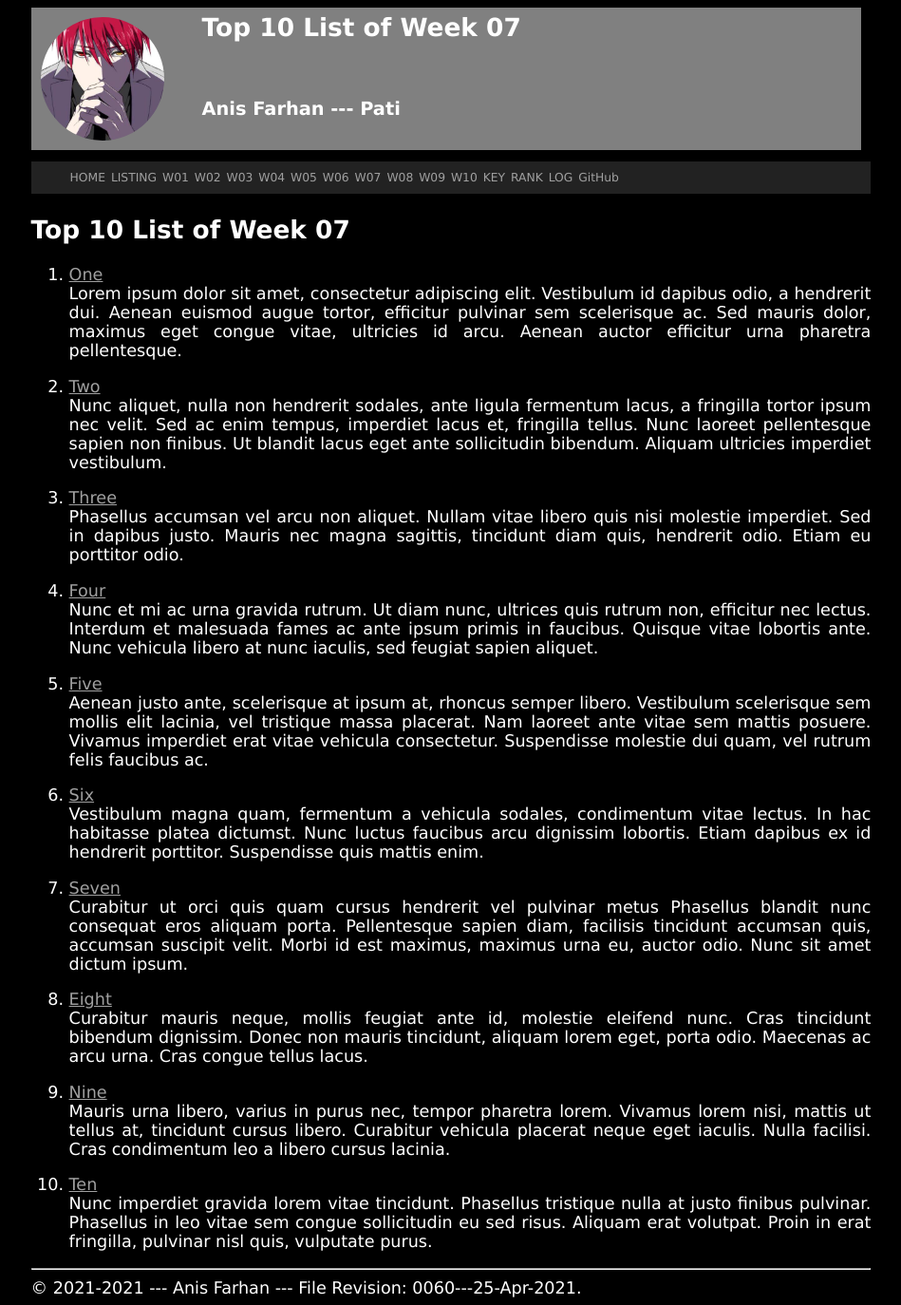
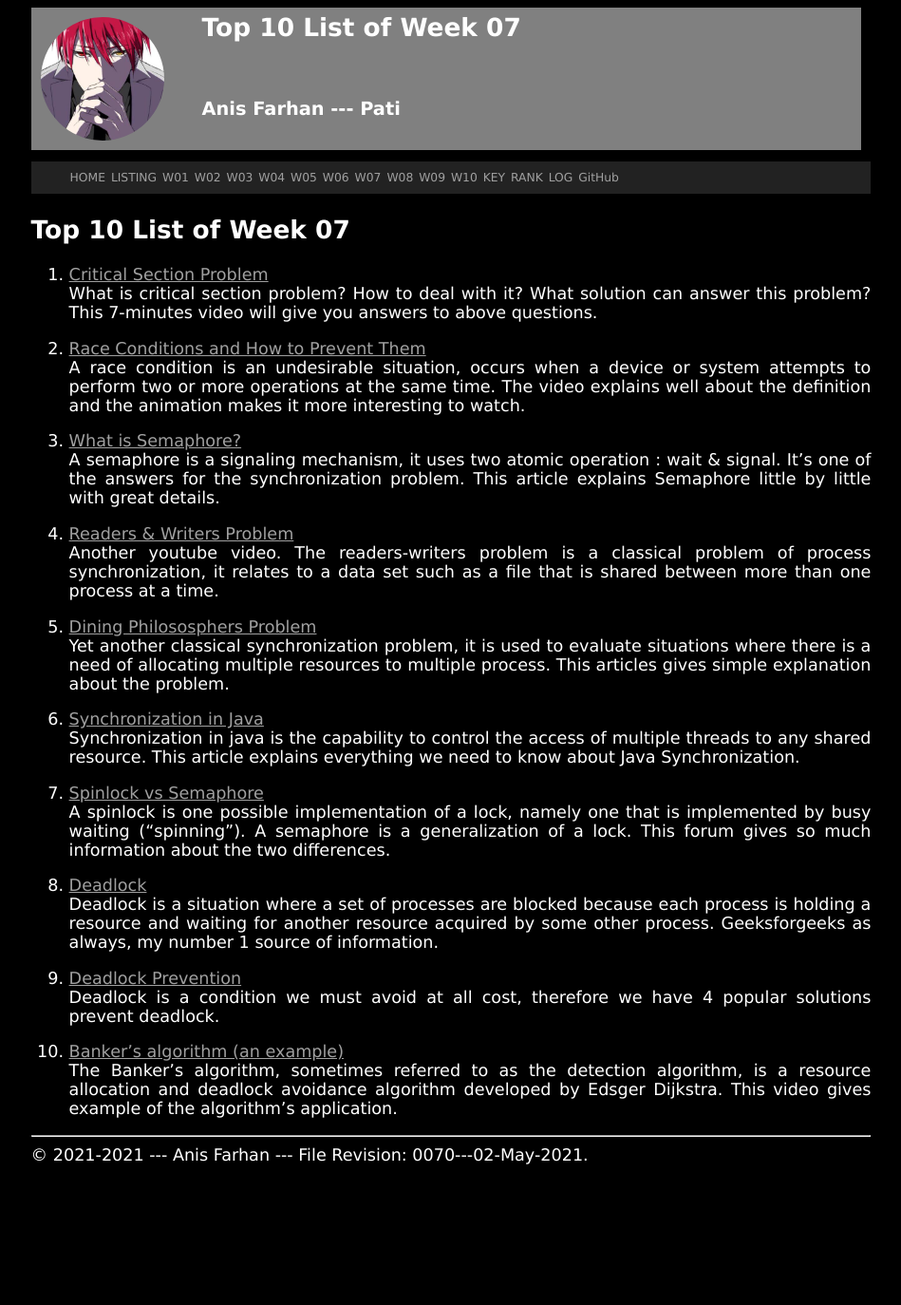
Before and after one commit to anisfarhan/os211, a Jekyll site: the page built from w07.md, in a window 1280 px wide. Shown: the whole page at 95% size, without its empty margins (165-1114 px from the left). Built offline with Jekyll 4.4.1, drawn with Linux system fonts in a browser that asks for light colours; our own code applies the rules of GitHub Pages for plain Markdown files; after the commit the page ends 1234 px from its top, so only the background shows below that.

Commit message:
OS211 anisfarhan

```diff
--- a/TXT/mylog.txt
+++ b/TXT/mylog.txt
@@ -58,3 +58,9 @@ ZCZC W06  45 L06 Read OSC10 chapter 4
 ZCZC W06  30 L12 Visit 10 next closest neighbours
 ZCZC W06 100 L13 GSGS & create my top-10 list of Week06
 ZCZC W06  60 L10 Done W06 assignments
+ZCZC W07 105 L02 ZOOM class Monday
+ZCZC W07  35 L01 Pop Quiz April 29 via SCELE
+ZCZC W07  60 L01 Read OSC10 slides
+ZCZC W07  30 L12 Visit 10 next closest neighbours
+ZCZC W07 120 L13 GSGS & create my top-10 list of Week07
+ZCZC W07  60 L10 Done W07 assignments
--- a/TXT/myrank.txt
+++ b/TXT/myrank.txt
@@ -17,8 +17,11 @@ ZCZC W03 ardi-nusantara
 ZCZC W04 antoniusanggito
 ZCZC W04 aryudaokta
 ZCZC W04 astriddiany
-
 # Week 05
 ZCZC W05 arroganthooman
 ZCZC W05 arsyandatj
 ZCZC W05 aryudaokta
+# Week 06
+ZCZC W06 ansqee
+ZCZC W06 asfiowilma
+ZCZC W06 antoniusanggito
--- a/_config.yml
+++ b/_config.yml
@@ -1,5 +1,5 @@
 title:       "Operating Systems 2021-1 (OS211)"
-version:     "0060---25-Apr-2021"
+version:     "0070---02-May-2021"
 copyright:   "2021-2021"
 description: >-
   This Is How Me Do It!
--- a/w07.md
+++ b/w07.md
@@ -5,72 +5,32 @@ permalink: /W07/
 
 # Top 10 List of Week 07
 
-1. [One](https://en.wikipedia.org/wiki/1)<br>
-Lorem ipsum dolor sit amet, consectetur adipiscing elit.
-Vestibulum id dapibus odio, a hendrerit dui.
-Aenean euismod augue tortor, efficitur pulvinar sem scelerisque ac.
-Sed mauris dolor, maximus eget congue vitae, ultricies id arcu.
-Aenean auctor efficitur urna pharetra pellentesque.
+1. [Critical Section Problem](https://www.youtube.com/watch?v=JlGcP-JNxXk)<br>
+What is critical section problem? How to deal with it? What solution can answer this problem? This 7-minutes video will give you answers to above questions.
 
-2. [Two](https://en.wikipedia.org/wiki/2)<br>
-Nunc aliquet, nulla non hendrerit sodales, ante ligula fermentum lacus, a fringilla tortor ipsum nec velit.
-Sed ac enim tempus, imperdiet lacus et, fringilla tellus.
-Nunc laoreet pellentesque sapien non finibus.
-Ut blandit lacus eget ante sollicitudin bibendum.
-Aliquam ultricies imperdiet vestibulum.
+2. [Race Conditions and How to Prevent Them](https://www.youtube.com/watch?v=MqnpIwN7dz0&t=4s)<br>
+A race condition is an undesirable situation, occurs when a device or system attempts to perform two or more operations at the same time. The video explains well about the definition and the animation makes it more interesting to watch.
 
-3. [Three](https://en.wikipedia.org/wiki/3)<br>
-Phasellus accumsan vel arcu non aliquet.
-Nullam vitae libero quis nisi molestie imperdiet.
-Sed in dapibus justo.
-Mauris nec magna sagittis, tincidunt diam quis, hendrerit odio.
-Etiam eu porttitor odio.
+3. [What is Semaphore?](https://www.guru99.com/semaphore-in-operating-system.html)<br>
+A semaphore is a signaling mechanism, it uses two atomic operation : wait & signal. It's one of the answers for the synchronization problem. This article explains Semaphore little by little with great details.
 
-4. [Four](https://en.wikipedia.org/wiki/4)<br>
-Nunc et mi ac urna gravida rutrum.
-Ut diam nunc, ultrices quis rutrum non, efficitur nec lectus.
-Interdum et malesuada fames ac ante ipsum primis in faucibus.
-Quisque vitae lobortis ante.
-Nunc vehicula libero at nunc iaculis, sed feugiat sapien aliquet.
+4. [Readers & Writers Problem](https://www.youtube.com/watch?v=Lp-SqOuX2Eo)<br>
+Another youtube video. The readers-writers problem is a classical problem of process synchronization, it relates to a data set such as a file that is shared between more than one process at a time.
 
-5. [Five](https://en.wikipedia.org/wiki/5)<br>
-Aenean justo ante, scelerisque at ipsum at, rhoncus semper libero.
-Vestibulum scelerisque sem mollis elit lacinia, vel tristique massa placerat.
-Nam laoreet ante vitae sem mattis posuere.
-Vivamus imperdiet erat vitae vehicula consectetur.
-Suspendisse molestie dui quam, vel rutrum felis faucibus ac.
+5. [Dining Philososphers Problem](https://www.studytonight.com/operating-system/dining-philosophers-problem)<br>
+Yet another classical synchronization problem, it is used to evaluate situations where there is a need of allocating multiple resources to multiple process. This articles gives simple explanation about the problem.
 
-6. [Six](https://en.wikipedia.org/wiki/6)<br>
-Vestibulum magna quam, fermentum a vehicula sodales, condimentum vitae lectus.
-In hac habitasse platea dictumst.
-Nunc luctus faucibus arcu dignissim lobortis.
-Etiam dapibus ex id hendrerit porttitor.
-Suspendisse quis mattis enim.
+6. [Synchronization in Java](https://www.javatpoint.com/synchronization-in-java)<br>
+Synchronization in java is the capability to control the access of multiple threads to any shared resource. This article explains everything we need to know about Java Synchronization.
 
-7. [Seven](https://en.wikipedia.org/wiki/7)<br>
-Curabitur ut orci quis quam cursus hendrerit vel pulvinar metus
-Phasellus blandit nunc consequat eros aliquam porta.
-Pellentesque sapien diam, facilisis tincidunt accumsan quis, accumsan suscipit velit.
-Morbi id est maximus, maximus urna eu, auctor odio.
-Nunc sit amet dictum ipsum.
+7. [Spinlock vs Semaphore](https://stackoverflow.com/questions/195853/spinlock-versus-semaphore)<br>
+A spinlock is one possible implementation of a lock, namely one that is implemented by busy waiting ("spinning"). A semaphore is a generalization of a lock. This forum gives so much information about the two differences.
 
-8. [Eight](https://en.wikipedia.org/wiki/8)<br>
-Curabitur mauris neque, mollis feugiat ante id, molestie eleifend nunc.
-Cras tincidunt bibendum dignissim.
-Donec non mauris tincidunt, aliquam lorem eget, porta odio.
-Maecenas ac arcu urna.
-Cras congue tellus lacus.
+8. [Deadlock](https://www.geeksforgeeks.org/introduction-of-deadlock-in-operating-system)<br>
+Deadlock is a situation where a set of processes are blocked because each process is holding a resource and waiting for another resource acquired by some other process. Geeksforgeeks as always, my number 1 source of information.
 
-9. [Nine](https://en.wikipedia.org/wiki/9)<br>
-Mauris urna libero, varius in purus nec, tempor pharetra lorem.
-Vivamus lorem nisi, mattis ut tellus at, tincidunt cursus libero.
-Curabitur vehicula placerat neque eget iaculis.
-Nulla facilisi.
-Cras condimentum leo a libero cursus lacinia.
+9. [Deadlock Prevention](https://www.javatpoint.com/os-deadlock-prevention)<br>
+Deadlock is a condition we must avoid at all cost, therefore we have 4 popular solutions prevent deadlock.
 
-10. [Ten](https://en.wikipedia.org/wiki/10)<br>
-Nunc imperdiet gravida lorem vitae tincidunt.
-Phasellus tristique nulla at justo finibus pulvinar.
-Phasellus in leo vitae sem congue sollicitudin eu sed risus.
-Aliquam erat volutpat.
-Proin in erat fringilla, pulvinar nisl quis, vulputate purus.
+10. [Banker's algorithm (an example)](https://www.youtube.com/watch?v=2V2FfP_olaA)<br>
+The Banker's algorithm, sometimes referred to as the detection algorithm, is a resource allocation and deadlock avoidance algorithm developed by Edsger Dijkstra. This video gives example of the algorithm's application.
```
